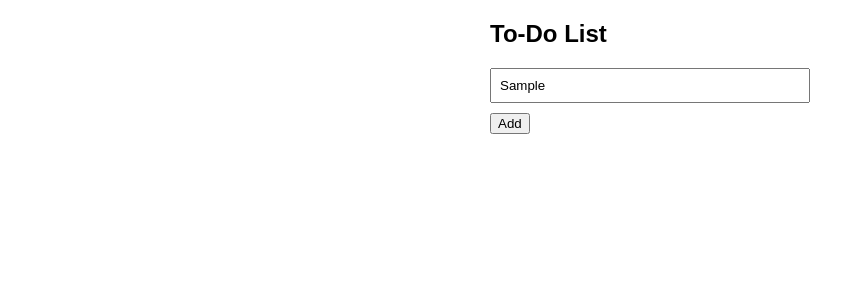
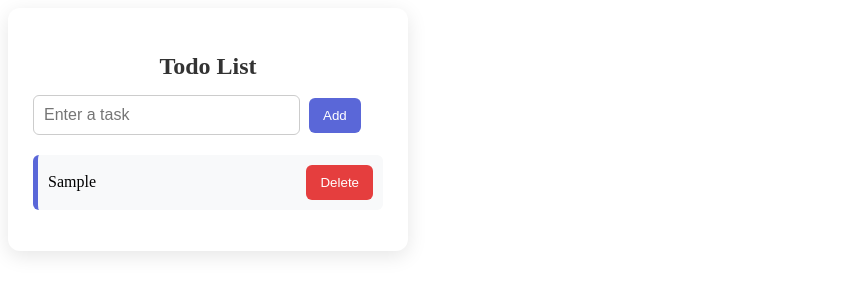
Before and after one commit to ishani-agar/todo-html, a plain HTML site: page index.html in a window 1280 px wide. Both pictures are taken after typing "Sample" into the empty fields and a click on the button "Add". Shown: the whole page, without its empty margins (0-855 px from the left). Drawn offline with Linux system fonts and the light colour scheme.

Commit message:
Refactor to-do app HTML and CSS for better UI
Updated the HTML structure and styles for the to-do app, enhancing the user interface and functionality.

```diff
--- a/index.html
+++ b/index.html
@@ -5,34 +5,108 @@
     <meta name="viewport" content="width=device-width, initial-scale=1.0">
     <title>To-do app</title>
     <style>
-        #todo-app {
-  width: 300px;
-  margin: 20px auto;
-  font-family: Arial;
-}
-#taskInput {
-  width: 100%;
-  padding: 8px;
-  margin-bottom: 10px;
-}
-li {
-  padding: 6px;
-  background: #eee;
-  margin: 6px 0;
-  border-radius: 4px;
-  display: flex;
-  justify-content: space-between;
-}
+<style>
+    body {
+        font-family: Arial, sans-serif;
+        background: #f0f2f5;
+        display: flex;
+        justify-content: center;
+        padding-top: 50px;
+    }
+
+    .container {
+        background: white;
+        padding: 25px;
+        width: 350px;
+        border-radius: 12px;
+        box-shadow: 0 5px 20px rgba(0,0,0,0.1);
+    }
+
+    h2 {
+        text-align: center;
+        margin-bottom: 15px;
+        color: #333;
+    }
+
+    #todoInput {
+        width: 70%;
+        padding: 10px;
+        border-radius: 6px;
+        border: 1px solid #ccc;
+        outline: none;
+        font-size: 16px;
+        transition: 0.2s;
+    }
+
+    #todoInput:focus {
+        border-color: #5a67d8;
+    }
+
+    button {
+        padding: 10px 14px;
+        background: #5a67d8;
+        color: white;
+        border: none;
+        border-radius: 6px;
+        cursor: pointer;
+        margin-left: 5px;
+        transition: 0.2s;
+    }
+
+    button:hover {
+        background: #434fb4;
+    }
+
+    ul {
+        margin-top: 20px;
+        padding: 0;
+    }
+
+    li {
+        list-style: none;
+        background: #f8f9fa;
+        padding: 10px;
+        margin-bottom: 10px;
+        display: flex;
+        align-items: center;
+        justify-content: space-between;
+        border-radius: 6px;
+        border-left: 5px solid #5a67d8;
+        transition: 0.2s;
+    }
+
+    li.completed {
+        background: #d1f7d6;
+        border-left-color: #38a169;
+    }
+
+    li span {
+        flex-grow: 1;
+        margin-left: 10px;
+        font-size: 16px;
+    }
+
+    li button {
+        background: #e53e3e;
+    }
+
+    li button:hover {
+        background: #c53030;
+    }
+</style>
+
     </style>
 </head>
 <body>
-    <div id="todo-app">
-  <h2>To-Do List</h2>
+<div class="container">
+  <h2>Todo List</h2>
 
-  <input id="taskInput" type="text" placeholder="Add a task">
-  <button onclick="addTask()">Add</button>
-  <ul id="taskList"></ul>
+  <input id="todoInput" type="text" placeholder="Enter a task">
+  <button onclick="addTodo()">Add</button>
+
+  <ul id="todoList"></ul>
 </div>
+
 <script>
 // Load todos on page load
 window.onload = function() {
```
